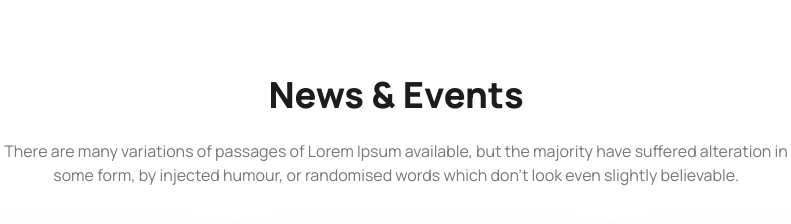
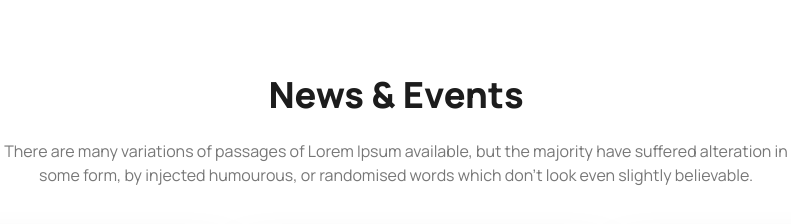
Before and after one commit to SarkarKeshob/tea_house, a plain HTML site: page Index.html in a window 1280 px wide. Shown: the part 2340-2564 px from the top of the page, 244-1035 px from the left. Drawn offline with nearby package versions, Linux system fonts and the light colour scheme.

Commit message:
uploading complete website tea house

```diff
--- a/Index.html
+++ b/Index.html
@@ -184,7 +184,7 @@
         <h1 class="text-title_color text-4xl md:6xl font-extrabold">
           News & Events
         </h1>
-        <p class="text-text_color md:w-3/4 md:mx-auto">There are many variations of passages of Lorem Ipsum available, but the majority have suffered alteration in some form, by injected humour, or randomised words which don't look even slightly believable. </p>
+        <p class="text-text_color md:w-3/4 md:mx-auto">There are many variations of passages of Lorem Ipsum available, but the majority have suffered alteration in some form, by injected humourous, or randomised words which don't look even slightly believable. </p>
       </div>
 
       <div id="news_card_container" class=" grid md:grid-cols-3 gap-12">
```
